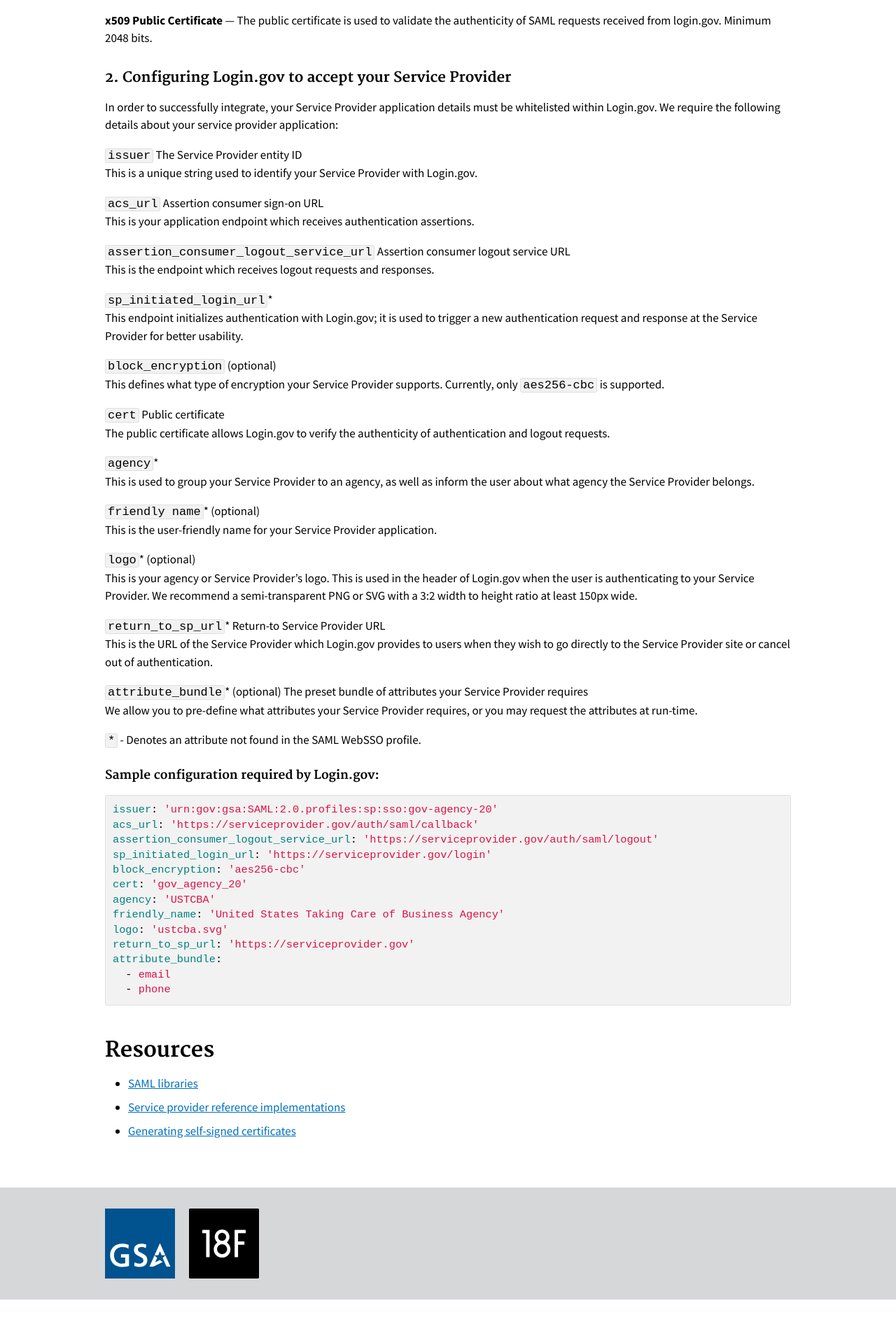
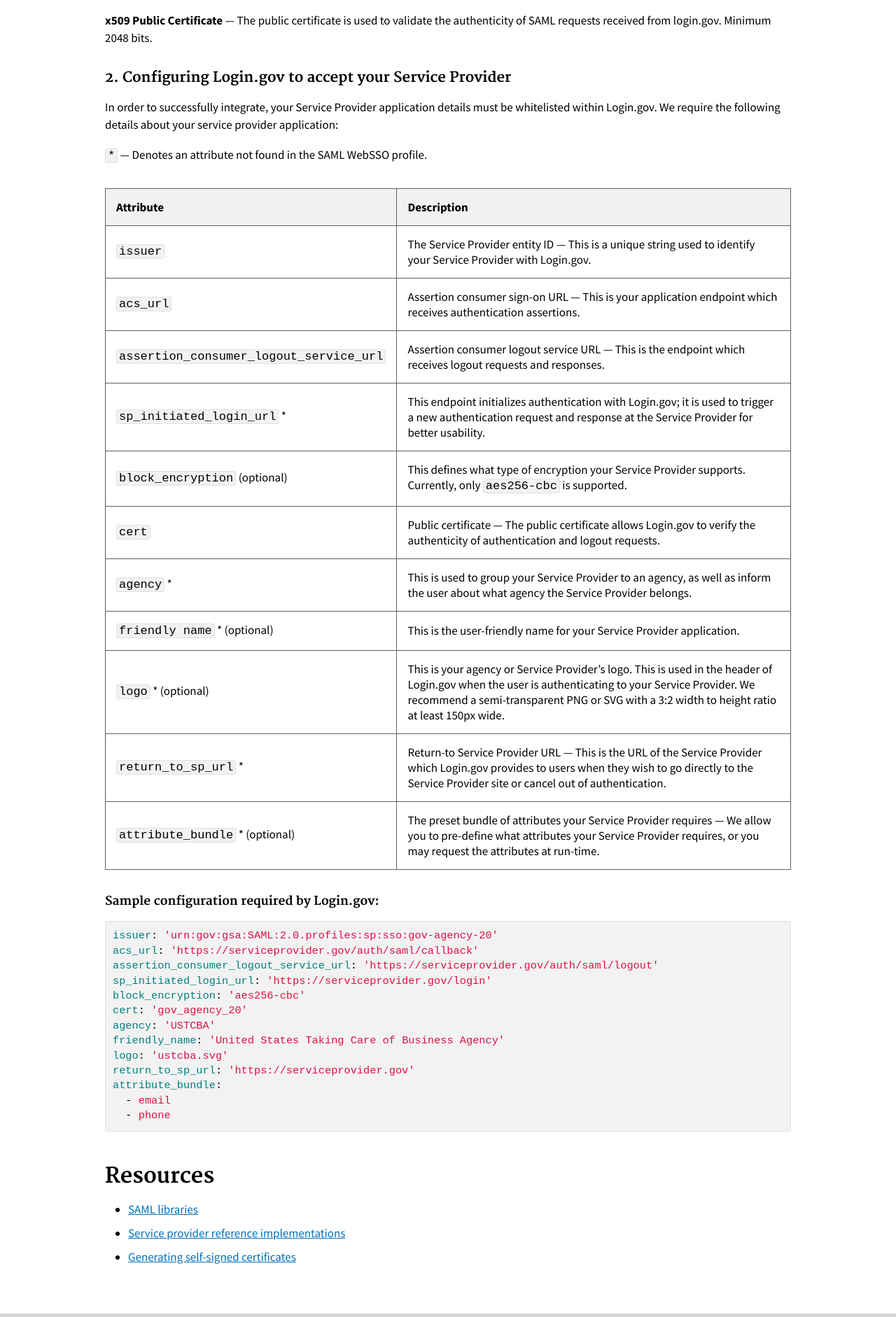
Before and after one commit to GSA-TTS/identity-dev-docs, a Jekyll site: the page built from _pages/index.md, in a window 1280 px wide. Shown: the part 1469-3351 px from the top of the page at 70% size. Built offline with Jekyll 4.4.1, drawn with Linux system fonts in a browser that asks for light colours; our own code applies the rules of GitHub Pages for plain Markdown files; before the commit the page ends 3326 px from its top, so only the background shows below that.

Commit message:
Put SP config attributes in a table

```diff
--- a/_pages/index.md
+++ b/_pages/index.md
@@ -58,40 +58,21 @@
 
 In order to successfully integrate, your Service Provider application details must be whitelisted within Login.gov. We require the following details about your service provider application:
 
-`issuer` The Service Provider entity ID
-This is a unique string used to identify your Service Provider with Login.gov.
+`*` — Denotes an attribute not found in the SAML WebSSO profile.
 
-`acs_url` Assertion consumer sign-on URL
-This is your application endpoint which receives authentication assertions.
-
-`assertion_consumer_logout_service_url` Assertion consumer logout service URL
-This is the endpoint which receives logout requests and responses.
-
-`sp_initiated_login_url`*
-This endpoint initializes authentication with Login.gov; it is used to trigger a new authentication request and response at the Service Provider for better usability.
-
-`block_encryption` (optional)
-This defines what type of encryption your Service Provider supports. Currently, only `aes256-cbc` is supported.
-
-`cert` Public certificate
-The public certificate allows Login.gov to verify the authenticity of authentication and logout requests.
-
-`agency`*
-This is used to group your Service Provider to an agency, as well as inform the user about what agency the Service Provider belongs.
-
-`friendly name`* (optional)
-This is the user-friendly name for your Service Provider application.
-
-`logo`* (optional)
-This is your agency or Service Provider's logo. This is used in the header of Login.gov when the user is authenticating to your Service Provider. We recommend a semi-transparent PNG or SVG with a 3:2 width to height ratio at least 150px wide.
-
-`return_to_sp_url`* Return-to Service Provider URL
-This is the URL of the Service Provider which Login.gov provides to users when they wish to go directly to the Service Provider site or cancel out of authentication.
-
-`attribute_bundle`* (optional) The preset bundle of attributes your Service Provider requires
-We allow you to pre-define what attributes your Service Provider requires, or you may request the attributes at run-time.
-
-`*` - Denotes an attribute not found in the SAML WebSSO profile.
+| Attribute | Description |
+|-----------|-------------|
+| `issuer` | The Service Provider entity ID — This is a unique string used to identify your Service Provider with Login.gov. |
+| `acs_url` | Assertion consumer sign-on URL — This is your application endpoint which receives authentication assertions. |
+| `assertion_consumer_logout_service_url` | Assertion consumer logout service URL — This is the endpoint which receives logout requests and responses. |
+| `sp_initiated_login_url` * | This endpoint initializes authentication with Login.gov; it is used to trigger a new authentication request and response at the Service Provider for better usability. |
+| `block_encryption` (optional) | This defines what type of encryption your Service Provider supports. Currently, only `aes256-cbc` is supported. |
+| `cert` | Public certificate — The public certificate allows Login.gov to verify the authenticity of authentication and logout requests. |
+| `agency` * | This is used to group your Service Provider to an agency, as well as inform the user about what agency the Service Provider belongs. |
+| `friendly name` * (optional) | This is the user-friendly name for your Service Provider application. |
+| `logo` * (optional) | This is your agency or Service Provider's logo. This is used in the header of Login.gov when the user is authenticating to your Service Provider. We recommend a semi-transparent PNG or SVG with a 3:2 width to height ratio at least 150px wide. |
+| `return_to_sp_url` * | Return-to Service Provider URL — This is the URL of the Service Provider which Login.gov provides to users when they wish to go directly to the Service Provider site or cancel out of authentication. |
+| `attribute_bundle` * (optional) | The preset bundle of attributes your Service Provider requires — We allow you to pre-define what attributes your Service Provider requires, or you may request the attributes at run-time. |
 
 #### Sample configuration required by Login.gov:
 
--- a/assets/css/main.scss
+++ b/assets/css/main.scss
@@ -10,6 +10,15 @@
 
   a:visited {
     color: #0071bc;  // $color-primary
+  }
+}
+
+table {
+  display: block;
+  overflow: auto;
+
+  tbody td {
+    min-width: 250px;
   }
 }
 
```
